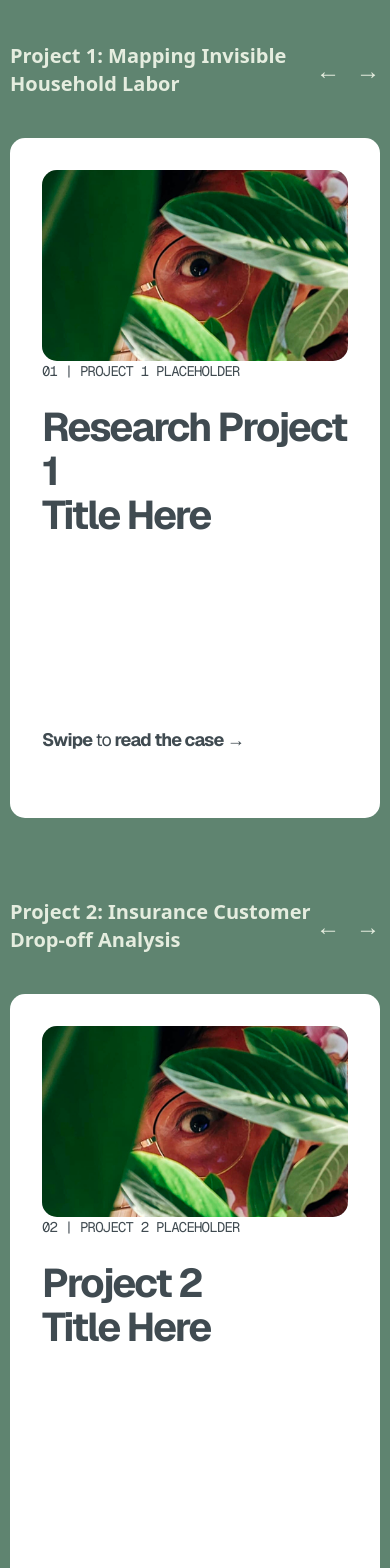
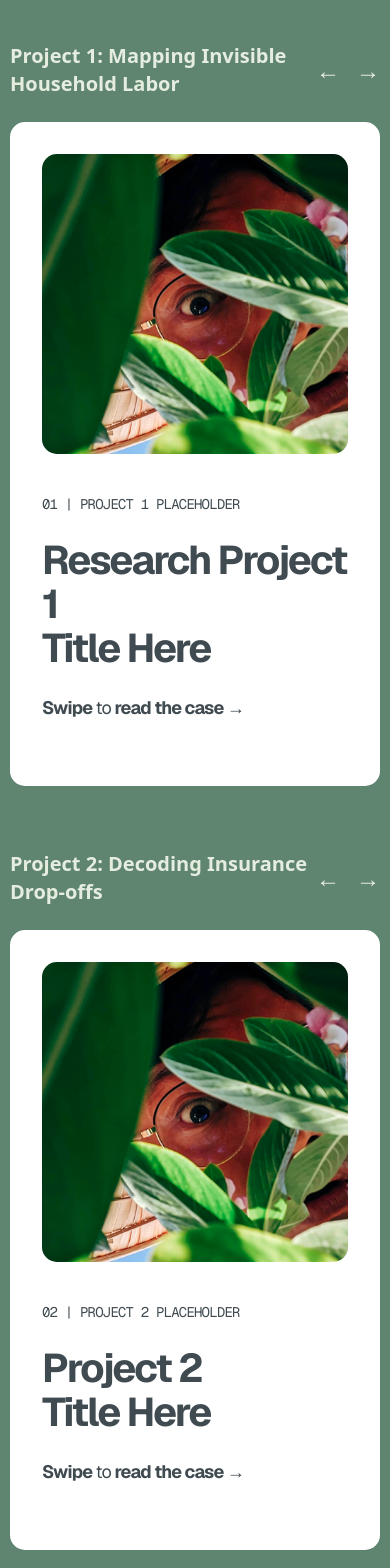
Before and after one commit to prettymanly/studioziff, a Next.js app: page /research-projects in a window 390 px wide. Shown: the part 1800-3368 px from the top of the page. Built offline with nearby package versions, Linux system fonts and the light colour scheme.

Commit message:
feat(ProjectCard): implement uniform card height and mobile layout tweaks

```diff
--- a/src/app/research-projects/page.tsx
+++ b/src/app/research-projects/page.tsx
@@ -249,12 +249,11 @@
             </div>
             <div
               ref={scrollRef1}
-              className="overflow-x-auto snap-x snap-mandatory scrollbar-hide flex gap-8 md:gap-8 px-2.5 md:px-0 py-4"
+              className="grid grid-flow-col auto-cols-[100%] md:auto-cols-[902px] gap-5 overflow-x-auto snap-x snap-mandatory"
+              style={{ scrollbarWidth: 'none', '-ms-overflow-style': 'none' } as React.CSSProperties}
             >
-              {project1Data.map((card, index) => (
-                <div key={index} className="flex-shrink-0 snap-center w-[calc(100vw-20px)] md:w-auto">
-                  <ProjectCard {...card} />
-                </div>
+              {project1Data.map((project, index) => (
+                <ProjectCard key={index} {...project} className="snap-start" />
               ))}
             </div>
           </div>
@@ -262,7 +261,7 @@
           {/* Project 2 - Horizontal Carousel */}
           <div className="w-full">
             <div className="flex justify-between items-center mb-6">
-              <h3 className="text-[#e5eddf] text-xl font-bold">Project 2: Insurance Customer Drop-off Analysis</h3>
+              <h3 className="text-[#e5eddf] text-xl font-bold">Project 2: Decoding Insurance Drop-offs</h3>
               <div className="flex gap-4">
                 <button
                   onClick={() => scrollLeft(scrollRef2)}
@@ -280,12 +279,11 @@
             </div>
             <div
               ref={scrollRef2}
-              className="overflow-x-auto snap-x snap-mandatory scrollbar-hide flex gap-8 md:gap-8 px-2.5 md:px-0 py-4"
+              className="grid grid-flow-col auto-cols-[100%] md:auto-cols-[902px] gap-5 overflow-x-auto snap-x snap-mandatory"
+              style={{ scrollbarWidth: 'none', '-ms-overflow-style': 'none' } as React.CSSProperties}
             >
-              {project2Data.map((card, index) => (
-                <div key={index} className="flex-shrink-0 snap-center w-[calc(100vw-20px)] md:w-auto">
-                  <ProjectCard {...card} />
-                </div>
+              {project2Data.map((project, index) => (
+                <ProjectCard key={index} {...project} className="snap-start" />
               ))}
             </div>
           </div>
@@ -293,7 +291,7 @@
           {/* Project 3 - Horizontal Carousel */}
           <div className="w-full">
             <div className="flex justify-between items-center mb-6">
-              <h3 className="text-[#e5eddf] text-xl font-bold">Project 3: Helping Subsidiaries Act Like One Team</h3>
+              <h3 className="text-[#e5eddf] text-xl font-bold">Project 3: Unifying Subsidiary Teams</h3>
               <div className="flex gap-4">
                 <button
                   onClick={() => scrollLeft(scrollRef3)}
@@ -311,12 +309,11 @@
             </div>
             <div
               ref={scrollRef3}
-              className="overflow-x-auto snap-x snap-mandatory scrollbar-hide flex gap-8 md:gap-8 px-2.5 md:px-0 py-4"
+              className="grid grid-flow-col auto-cols-[100%] md:auto-cols-[902px] gap-5 overflow-x-auto snap-x snap-mandatory"
+              style={{ scrollbarWidth: 'none', '-ms-overflow-style': 'none' } as React.CSSProperties}
             >
-              {project3Data.map((card, index) => (
-                <div key={index} className="flex-shrink-0 snap-center w-[calc(100vw-20px)] md:w-auto">
-                  <ProjectCard {...card} />
-                </div>
+              {project3Data.map((project, index) => (
+                <ProjectCard key={index} {...project} className="snap-start" />
               ))}
             </div>
           </div>
--- a/src/components/ProjectCard/ProjectCard.tsx
+++ b/src/components/ProjectCard/ProjectCard.tsx
@@ -21,6 +21,7 @@
     list?: string[];
     additionalBody?: string;
   };
+  className?: string;
 };
 
 const ProjectCard: React.FC<ProjectCardProps> = ({
@@ -32,12 +33,15 @@
   swipeToRead,
   leftContent,
   rightContent,
+  className,
 }) => {
+  const containerClasses = `w-full md:w-[902px] h-full bg-white rounded-[15px] p-8 md:p-[50px] flex ${className || ''}`;
+
   switch (variant) {
     case 'ProjectCover':
       return (
-        <div className="w-full md:w-[902px] h-[680px] bg-white rounded-[15px] p-8 md:p-[50px] flex flex-col md:flex-row md:items-center md:justify-between">
-          <div className="flex flex-col justify-between h-full md:w-[392px] mb-8 md:mb-0 order-2 md:order-1">
+        <div className={`${containerClasses} flex-col md:flex-row md:items-center md:justify-between`}>
+          <div className="flex flex-col justify-between h-full md:w-[392px] mt-10 md:mt-0 mb-8 md:mb-0 order-2 md:order-1">
             <div>
               <p className="font-mono text-sm md:text-base text-[#404b51] tracking-[-0.8px] mb-6 md:mb-0">{overline}</p>
               <h2
@@ -52,7 +56,7 @@
             )}
           </div>
           {image && (
-            <div className="w-full md:w-[410px] h-[300px] md:h-[580px] bg-[#d9d9d9] rounded-[15px] relative order-1 md:order-2">
+            <div className="w-full md:w-[410px] h-[300px] md:h-[580px] bg-[#d9d9d9] rounded-[15px] relative order-1 md:order-2 shrink-0">
               <Image src={image} alt={title || 'Project Image'} fill className="rounded-[15px] object-cover" />
             </div>
           )}
@@ -61,7 +65,7 @@
 
     case '1:1ContentCol':
       return (
-        <div className="w-full md:w-[902px] h-[680px] bg-white rounded-[15px] p-8 md:p-[50px] flex flex-col">
+        <div className={`${containerClasses} flex-col`}>
           <p className="font-mono text-sm md:text-base text-[#404b51] tracking-[-0.8px] mb-6 md:mb-5">{overline}</p>
           <div className="flex flex-col md:flex-row flex-1 gap-8 md:gap-5">
             <div className="w-full md:w-1/2">
@@ -85,7 +89,7 @@
 
     case '3:5ContentCol':
         return (
-            <div className="w-full md:w-[902px] h-[680px] bg-white rounded-[15px] p-8 md:p-[50px] flex flex-col">
+            <div className={`${containerClasses} flex-col`}>
                 <p className="font-mono text-sm md:text-base text-[#404b51] tracking-[-0.8px] mb-6 md:mb-5">{overline}</p>
                 <div className="flex flex-col md:flex-row flex-1 gap-8 md:gap-5">
                     <div className="w-full md:w-[287px] md:flex-shrink-0 mb-6 md:mb-0">
@@ -105,7 +109,7 @@
 
     case '3:5ImageContent':
         return (
-            <div className="w-full md:w-[902px] h-[680px] bg-white rounded-[15px] p-8 md:p-[50px] flex flex-col">
+            <div className={`${containerClasses} flex-col`}>
                 <p className="font-mono text-sm md:text-base text-[#404b51] tracking-[-0.8px] mb-6 md:mb-5">{overline}</p>
                 <div className="flex flex-col md:flex-row flex-1 gap-8 md:gap-5">
                     {image && (
@@ -134,7 +138,7 @@
 
     case 'HMW':
       return (
-        <div className="w-full md:w-[902px] h-[680px] bg-white rounded-[15px] p-8 md:p-[50px]">
+        <div className={containerClasses}>
           {/* Inner Container with Image Background and Black Overlay */}
           <div className="w-full h-full rounded-[15px] overflow-hidden relative flex items-center justify-center">
             {/* Background Image */}
```
